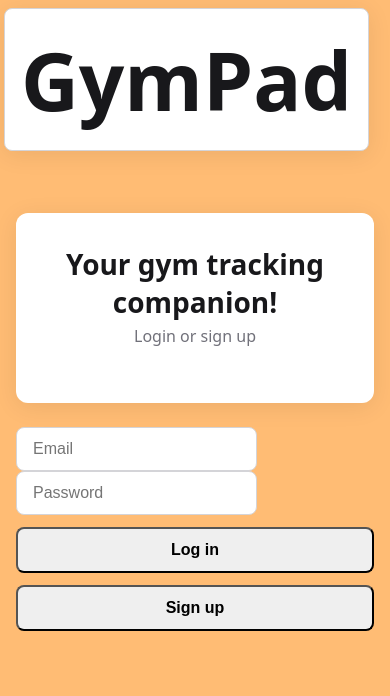
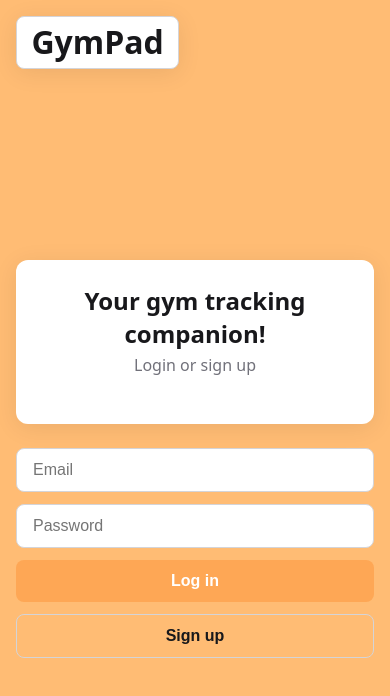
Before and after one commit to Nico-1824/gymPad, a Vue app in the folder gym-pad-frontend/: page /login in a window 390 px wide. Shown: the top 696 px of the page. Built offline with nearby package versions, Linux system fonts and the light colour scheme; no server answers.

Commit message:
Fixed UI for mobile

```diff
--- a/gym-pad-frontend/index.html
+++ b/gym-pad-frontend/index.html
@@ -1,10 +1,12 @@
 <!DOCTYPE html>
-<html lang="">
+<html lang="en">
   <head>
     <meta charset="UTF-8">
     <link rel="icon" href="/favicon.ico">
-    <meta name="viewport" content="width=device-width, initial-scale=1.0">
-    <title>Vite App</title>
+    <meta name="viewport" content="width=device-width, initial-scale=1.0, viewport-fit=cover">
+    <meta name="theme-color" content="#ffbc74">
+    <meta name="apple-mobile-web-app-title" content="GymPad">
+    <title>GymPad</title>
   </head>
   <body>
     <div id="app"></div>
--- a/gym-pad-frontend/src/assets/main.css
+++ b/gym-pad-frontend/src/assets/main.css
@@ -8,6 +8,15 @@ html,
 body {
   margin: 0;
   padding: 0;
+}
+
+html {
+  -webkit-text-size-adjust: 100%;
+  text-size-adjust: 100%;
+}
+
+body {
+  background: var(--bg); /* matches the page so iOS overscroll doesn't flash white */
 }
 
 /* ---------- Theme (change these to re-theme the app) ---------- */
@@ -36,11 +45,18 @@ body {
   position: relative;
   background: var(--bg);
   min-height: 100vh;
+  min-height: 100dvh; /* iOS: excludes the Safari toolbar */
   display: flex;
-  align-items: center;
-  padding: 2rem 1rem;
+  flex-direction: column;
+  /* Keep content clear of the notch / home indicator */
+  padding:
+    max(1rem, env(safe-area-inset-top))
+    max(1rem, env(safe-area-inset-right))
+    max(1.5rem, env(safe-area-inset-bottom))
+    max(1rem, env(safe-area-inset-left));
 }
 
+/* Phones/tablets: content starts at the top under the header */
 .page-column {
   display: flex;
   flex-direction: column;
@@ -48,6 +64,18 @@ body {
   width: 100%;
   max-width: 500px;
   margin: 0 auto;
+}
+
+/* Wide screens: content centred in the page like before */
+@media (min-width: 1200px) {
+  .page {
+    padding-top: 2rem;
+    padding-bottom: 2rem;
+  }
+
+  .page-column {
+    margin: auto;
+  }
 }
 
 /* ---------- Surfaces ---------- */
@@ -111,11 +139,26 @@ body {
   color: var(--danger);
 }
 
+/* Touch screens: at least ~44px tall tap targets (Apple's guideline) */
+@media (pointer: coarse) {
+  .btn {
+    min-height: 2.75rem;
+  }
+
+  .btn-ghost {
+    min-height: 2.75rem;
+    min-width: 2.75rem;
+    padding: 0.5rem 0.75rem;
+  }
+}
+
 /* ---------- Inputs ---------- */
 .text-input {
   width: 100%;
+  min-width: 0;
   padding: 0.6rem 0.85rem;
   font: inherit;
+  font-size: max(1rem, 16px); /* below 16px iOS zooms in when you tap the field */
   border: 1px solid var(--border);
   border-radius: 8px;
   outline: none;
@@ -160,6 +203,17 @@ body {
 .state-card {
   text-align: center;
   padding: 2rem 1.5rem;
+}
+
+/* ---------- Small phones ---------- */
+@media (max-width: 480px) {
+  .surface {
+    padding: 1rem;
+  }
+
+  .state-card {
+    padding: 1.5rem 1rem;
+  }
 }
 
 .state-card h2 {
--- a/gym-pad-frontend/src/components/AppHeader.vue
+++ b/gym-pad-frontend/src/components/AppHeader.vue
@@ -5,10 +5,10 @@
 </template>
 
 <style scoped>
+/* Phones/tablets: a normal block at the top, so it never covers the cards */
 .app-header {
-    position: absolute;
-    top: 1%;
-    left: 1%;
+    align-self: flex-start;
+    margin-bottom: 1.25rem;
     border: 0.1rem solid var(--border);
     border-radius: 0.5rem;
     box-shadow: 0 4px 24px rgba(0, 0, 0, 0.08);
@@ -16,12 +16,29 @@
 }
 
 .app-header a {
+    display: block;
     color: inherit;
     text-decoration: none;
 }
 
 .app-header h1 {
-    font-size: 5rem;
-    margin: 1rem;
+    margin: 0.4rem 0.9rem;
+    font-size: 2rem;
+    line-height: 1.2;
+}
+
+/* Wide screens: the big floating logo in the corner */
+@media (min-width: 1200px) {
+    .app-header {
+        position: absolute;
+        top: 1%;
+        left: 1%;
+        margin: 0;
+    }
+
+    .app-header h1 {
+        margin: 1rem;
+        font-size: 5rem;
+    }
 }
 </style>
--- a/gym-pad-frontend/src/components/ExerciseCard.vue
+++ b/gym-pad-frontend/src/components/ExerciseCard.vue
@@ -123,8 +123,8 @@ function onCardClick() {
 
 .check {
     flex-shrink: 0;
-    width: 1.75rem;
-    height: 1.75rem;
+    width: 2rem;
+    height: 2rem;
     display: grid;
     place-items: center;
     padding: 0;
@@ -154,13 +154,16 @@ function onCardClick() {
 
 h3 {
     flex: 1;
+    min-width: 0;
     margin: 0;
+    overflow-wrap: anywhere;
     font-size: 1.15rem;
     transition: color 0.2s;
 }
 
 .card-actions {
     display: flex;
+    flex-shrink: 0;
     gap: 0.25rem;
 }
 
@@ -189,6 +192,20 @@ dd {
     font-weight: 700;
 }
 
+@media (max-width: 480px) {
+    .top {
+        gap: 0.5rem;
+    }
+
+    .stats div {
+        padding: 0.4rem 0.6rem;
+    }
+
+    dd {
+        font-size: 1.1rem;
+    }
+}
+
 dd small {
     font-size: 0.8rem;
     font-weight: 500;
--- a/gym-pad-frontend/src/components/ExerciseForm.vue
+++ b/gym-pad-frontend/src/components/ExerciseForm.vue
@@ -92,4 +92,10 @@ function onSubmit() {
     justify-content: flex-end;
     gap: 0.5rem;
 }
+
+@media (max-width: 480px) {
+    .actions .btn {
+        flex: 1;
+    }
+}
 </style>
--- a/gym-pad-frontend/src/components/NameForm.vue
+++ b/gym-pad-frontend/src/components/NameForm.vue
@@ -52,4 +52,10 @@ function onSubmit() {
     justify-content: flex-end;
     gap: 0.5rem;
 }
+
+@media (max-width: 480px) {
+    .actions .btn {
+        flex: 1;
+    }
+}
 </style>
--- a/gym-pad-frontend/src/components/WorkoutCard.vue
+++ b/gym-pad-frontend/src/components/WorkoutCard.vue
@@ -58,9 +58,11 @@ const emit = defineEmits<{
     transition: transform 0.15s, box-shadow 0.15s;
 }
 
+@media (hover: hover) {
     .workout-card:hover {
         transform: translateY(-2px);
         box-shadow: 0 8px 28px rgba(0, 0, 0, 0.12);
+    }
 }
 
 .top {
@@ -75,19 +77,28 @@ a {
     text-decoration: none;
 }
 
+.title {
+    flex: 1;
+    min-width: 0;
+}
+
 .title h2 {
     margin: 0;
+    overflow-wrap: anywhere;
     font-size: 1.25rem;
 }
 
+@media (hover: hover) {
     .title:hover h2 {
         text-decoration: underline;
         text-decoration-color: var(--accent);
         text-underline-offset: 3px;
     }
+}
 
 .card-actions {
     display: flex;
+    flex-shrink: 0;
     gap: 0.25rem;
 }
 
--- a/gym-pad-frontend/src/views/DashboardPage.vue
+++ b/gym-pad-frontend/src/views/DashboardPage.vue
@@ -153,12 +153,14 @@ onMounted(loadWorkouts)
 <style scoped>
 .toolbar {
     display: flex;
+    flex-wrap: wrap;
     align-items: center;
     justify-content: space-between;
+    gap: 0.75rem;
 }
 
 .toolbar h2 {
     margin: 0;
-    font-size: 1.5rem;
+    font-size: clamp(1.25rem, 5vw, 1.5rem);
 }
 </style>
--- a/gym-pad-frontend/src/views/LoginPage.vue
+++ b/gym-pad-frontend/src/views/LoginPage.vue
@@ -2,6 +2,7 @@
 import { ref } from 'vue'
 import { useRouter } from 'vue-router'
 import { supabase } from '@/util/supabase'
+import AppHeader from '@/components/AppHeader.vue'
 
 const router = useRouter()
 const email = ref('')
@@ -36,42 +37,30 @@ async function signUp() {
 
 <template>
     <div class="main">
-        <header>
-            <h1>GymPad</h1>
-        </header>
+        <AppHeader />
         <div class="card">
             <h1>Your gym tracking companion!</h1>
             <p class="subtitle">Login or sign up</p>
         </div>
         <form @submit.prevent="login">
-        <div>
-            <input v-model="email" type="email" placeholder="Email" required />
-            <input v-model="password" type="password" placeholder="Password" required />
+        <div class="fields">
+            <input v-model="email" type="email" placeholder="Email" autocomplete="email" required />
+            <input
+                v-model="password"
+                type="password"
+                placeholder="Password"
+                autocomplete="current-password"
+                required
+            />
         </div>
-        <button type="submit" :disabled="loading">Log in</button>
-        <button type="button" @click="signUp">Sign up</button>
-        <p v-if="errorMsg">{{ errorMsg }}</p>
+        <button type="submit" class="btn-primary" :disabled="loading">Log in</button>
+        <button type="button" class="btn-secondary" @click="signUp">Sign up</button>
+        <p v-if="errorMsg" class="message">{{ errorMsg }}</p>
         </form>
     </div>
 </template>
 
 <style scoped>
-
-header {
-    position: absolute;
-    top: 1%;
-    left: 1%;
-    font-family: system-ui, -apple-system, sans-serif;
-    border: 0.1rem solid var(--border);
-    border-radius: 0.5rem;
-    box-shadow: 0 4px 24px rgba(0, 0, 0, 0.08);
-    background: white;
-}
-
-header h1 {
-    font-size: 5rem;
-    margin: 1rem;
-}
 
 .main {
   /* Change these variables to re-theme the whole page */
@@ -85,10 +74,14 @@ header h1 {
 
   position: relative;
   min-height: 100vh;
+  min-height: 100dvh; /* iOS: excludes the Safari toolbar */
   display: flex;
   align-items: center;
-  justify-content: center;
-  padding: 1rem;
+  padding:
+    max(1rem, env(safe-area-inset-top))
+    max(1rem, env(safe-area-inset-right))
+    max(1rem, env(safe-area-inset-bottom))
+    max(1rem, env(safe-area-inset-left));
   background: var(--bg);
   color: var(--text);
   font-family: system-ui, -apple-system, sans-serif;
@@ -102,6 +95,7 @@ header h1 {
   background: var(--card-bg);
   border-radius: 12px;
   box-shadow: 0 4px 24px rgba(0, 0, 0, 0.08);
+  margin-top: auto; /* with form's margin-bottom: auto, centres card + form below the header */
   margin-bottom: 1.5rem;
 }
 
@@ -121,6 +115,24 @@ form {
   display: flex;
   flex-direction: column;
   gap: 0.75rem;
+  width: 100%;
+  max-width: 380px;
+  margin-bottom: auto;
+}
+
+/* AppHeader sits at the top-left on phones */
+.main > :deep(.app-header) {
+  align-self: flex-start;
+}
+
+@media (max-width: 480px) {
+  .card {
+    padding: 1.5rem;
+  }
+
+  h1 {
+    font-size: 1.5rem;
+  }
 }
 
 .fields {
--- a/gym-pad-frontend/src/views/WorkoutPage.vue
+++ b/gym-pad-frontend/src/views/WorkoutPage.vue
@@ -217,14 +217,15 @@ watch(() => props.id, loadWorkout, { immediate: true })
 
 .toolbar {
     display: flex;
+    flex-wrap: wrap;
     align-items: center;
     justify-content: space-between;
-    gap: 1rem;
+    gap: 0.75rem;
 }
 
 .toolbar h2 {
     margin: 0;
-    font-size: 1.5rem;
+    font-size: clamp(1.25rem, 5vw, 1.5rem);
     overflow-wrap: anywhere;
 }
 
```
Lines whose indentation alone changed are shown as unchanged.
